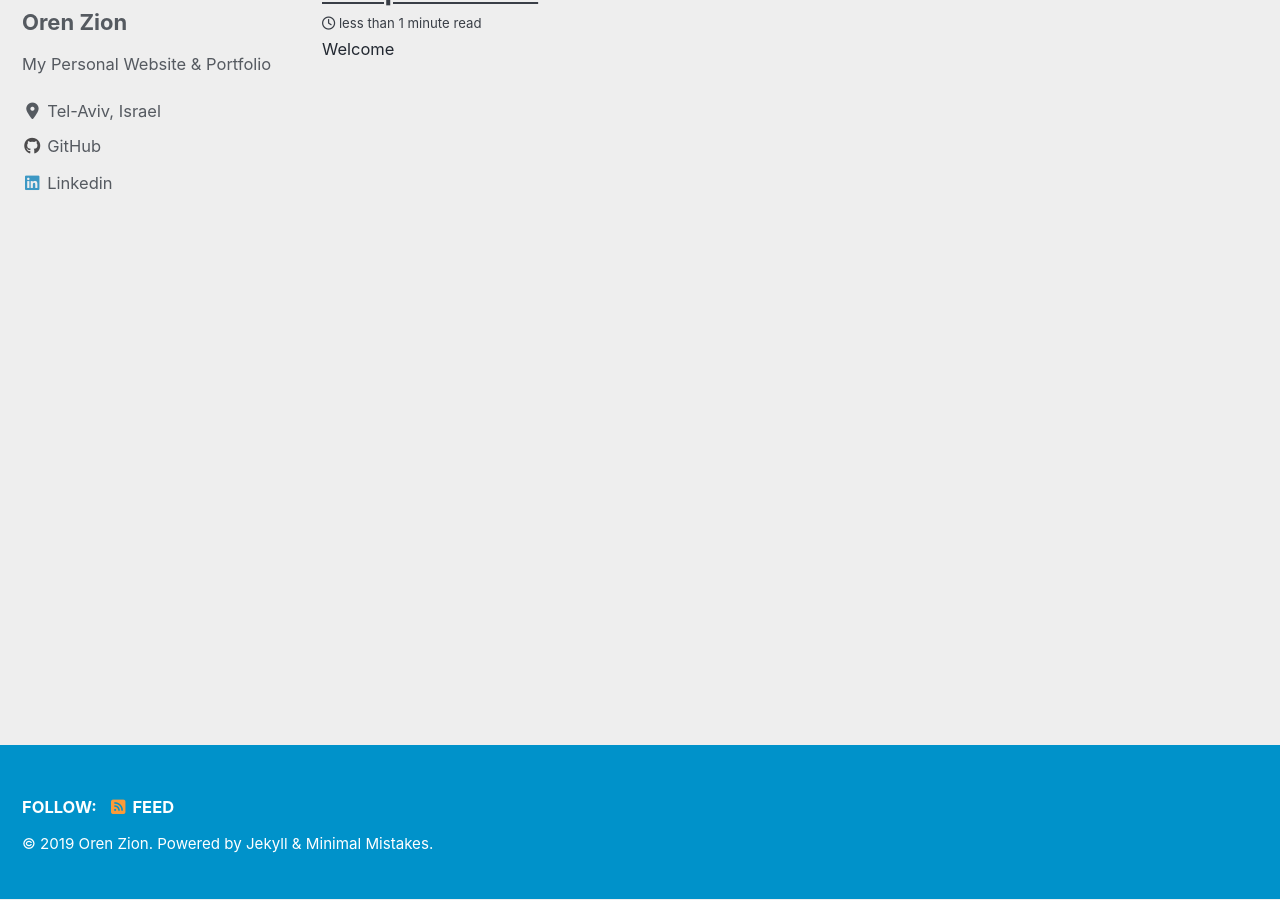
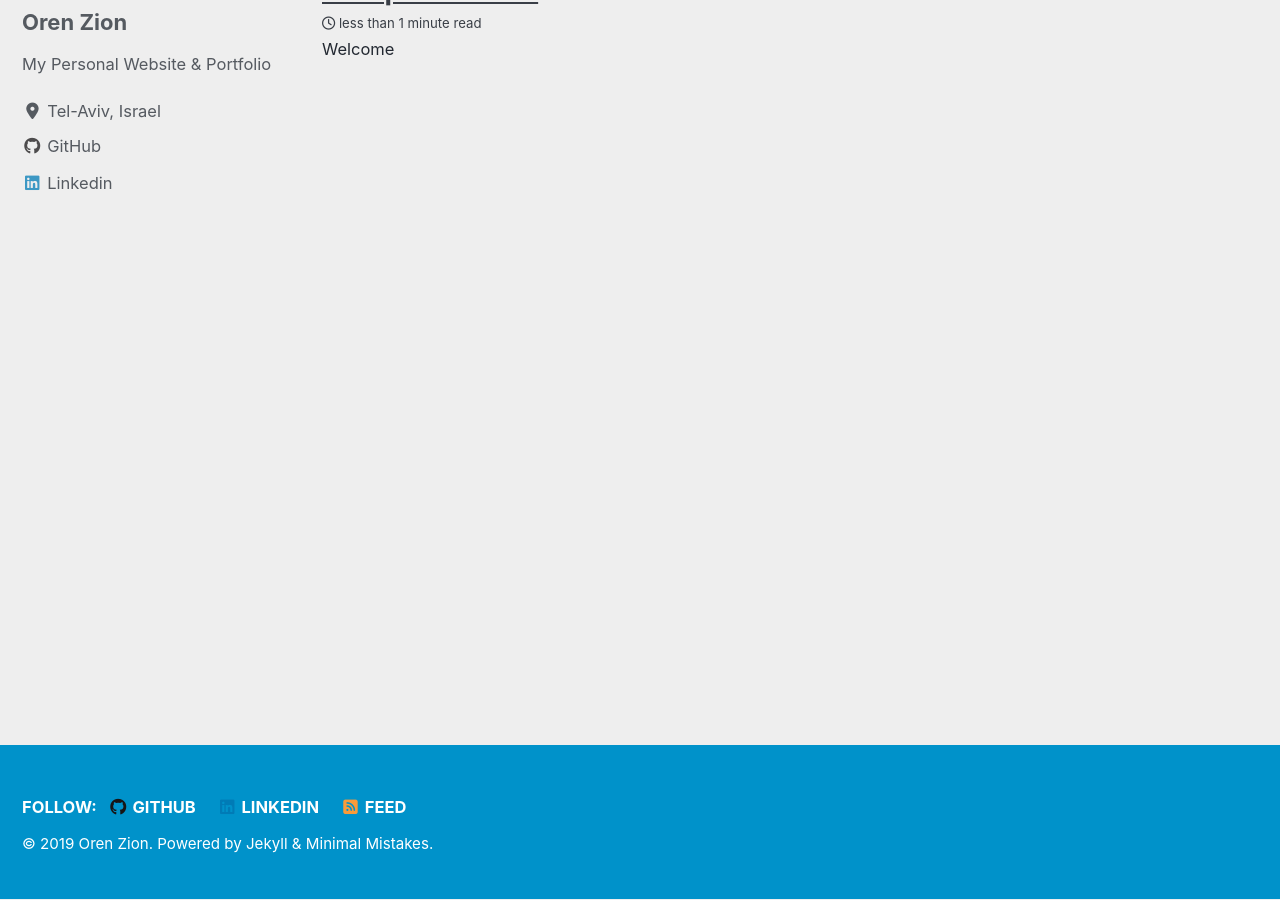
Before and after one commit to orenzion/orenzion.github.io, a Jekyll site: the page built from index.html, in a window 1280 px wide and 900 px high, scrolled down 822 px. Built offline with Jekyll 4.4.1, drawn with Linux system fonts in a browser that asks for light colours; cached includes are drawn as plain includes; nearby versions of some CDN libraries; the list of posts is cut into pages by our own code.

Commit message:
add footer links

```diff
--- a/_config.yml
+++ b/_config.yml
@@ -146,17 +146,16 @@ footer:
       # url:
     - label: "GitHub"
       icon: "fab fa-fw fa-github"
-      # url:
+      url: "https://github.com/orenzion"
     - label: "GitLab"
       icon: "fab fa-fw fa-gitlab"
       # url:
     - label: "Bitbucket"
       icon: "fab fa-fw fa-bitbucket"
       # url:
-    - label: "Instagram"
-      icon: "fab fa-fw fa-instagram"
-      # url:
-
+    - label: "Linkedin"
+      icon: "fab fa-fw fa-linkedin"
+      url: "https://www.linkedin.com/in/oren-zion-059716115/"
 
 # Reading Files
 include:
```
